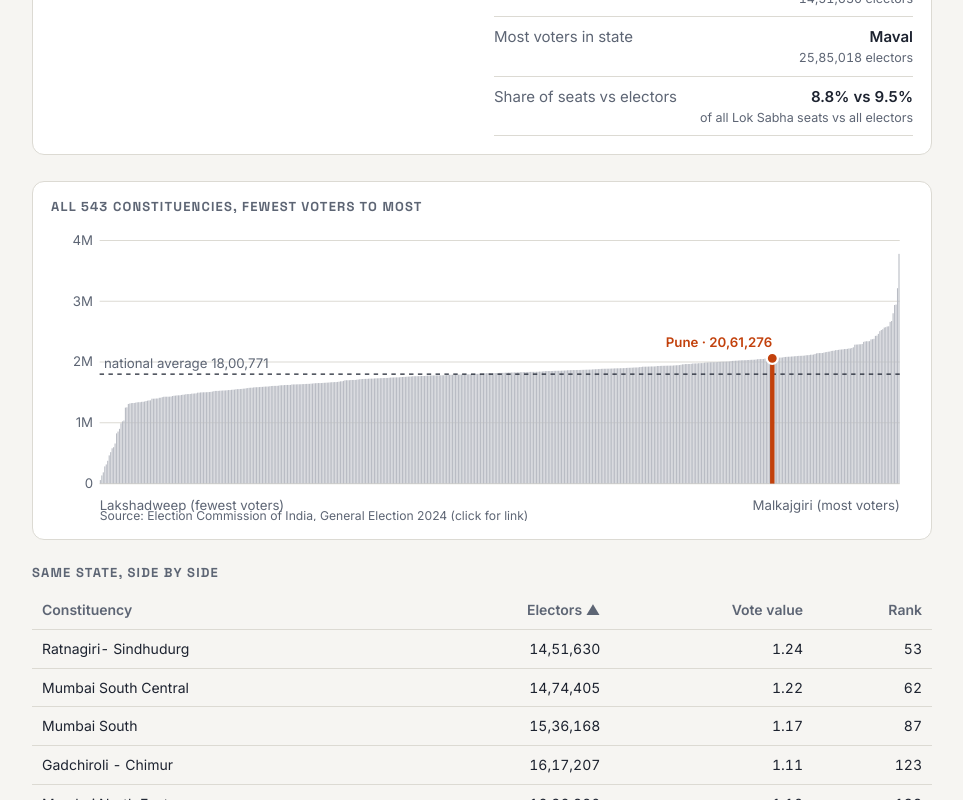
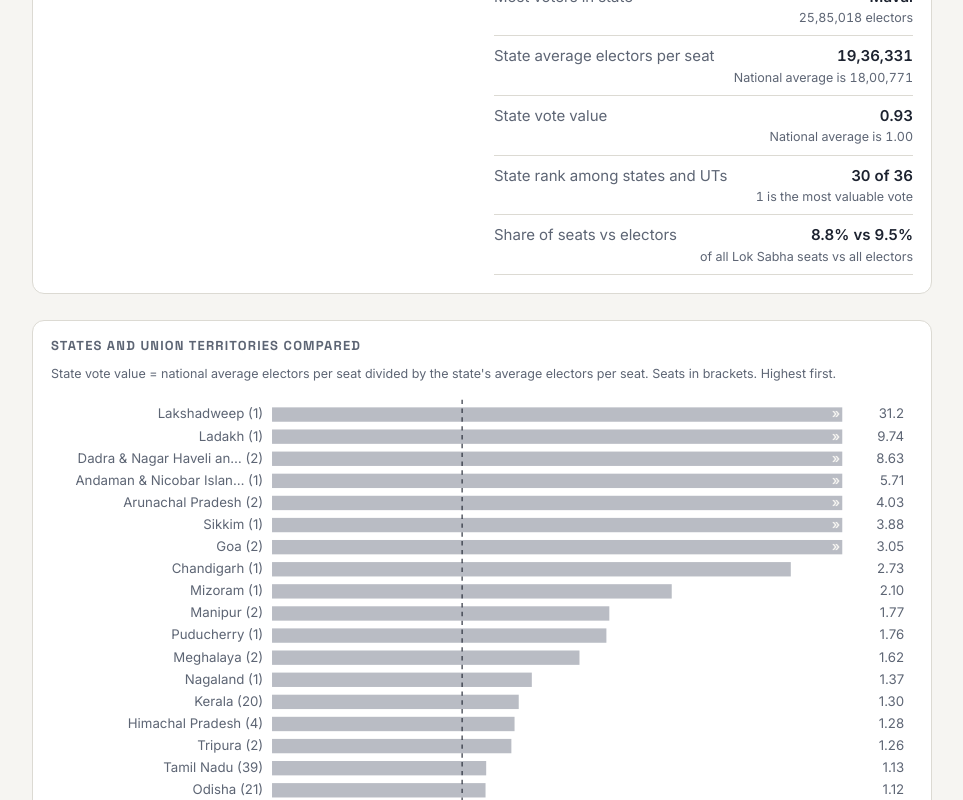
Before and after one commit to abhijitsuresh-source/vote_value, a plain HTML site: page check.html in a window 1280 px wide. Shown: the part 1520-2320 px from the top of the page, without its empty margins (158-1121 px from the left). Drawn offline with Linux system fonts and the light colour scheme.

Commit message:
Add files via upload

```diff
--- a/check.html
+++ b/check.html
@@ -134,6 +134,7 @@ dl.det dd small{display:block;font-weight:400;color:var(--muted);font-size:12.5p
       </div>
     </div>
   </section>
+  <section class="box"><h2>States and union territories compared</h2><p class="src" style="margin:0 0 10px">State vote value = national average electors per seat divided by the state's average electors per seat. Seats in brackets. Highest first.</p><div id="schart"></div><p class="src">Source: <a href="https://www.eci.gov.in/general-election-to-loksabha-2024-statistical-reports" target="_blank" rel="noopener">Election Commission of India, General Election 2024 statistical reports</a>.</p></section>
   <section class="box"><h2>All 543 constituencies, fewest voters to most</h2><div id="chart"></div></section>
   <section><h2>Same state, side by side</h2><div class="scroll"><table id="tbl"></table></div><p class="src">Source: <a href="https://www.eci.gov.in/general-election-to-loksabha-2024-statistical-reports" target="_blank" rel="noopener">Election Commission of India, General Election 2024 statistical reports</a>.</p></section>
  </div>
@@ -187,7 +188,7 @@ function render(r){
       <div class="fact"><b>${fmt(Math.round(mean))}</b><span>average electors per seat in India</span></div>
       <div class="fact"><b>${(mean/sMean).toFixed(2)}</b><span>${r.s} average vote value (${st.length} seat${st.length>1?'s':''})</span></div>
     </div>`;
-  chart();table();maps();details();
+  chart();table();maps();details();stateChart();
 }
 function chart(){
   const W=780,H=268,L=44,R=12,T=14,B=34,n=sorted.length,iw=W-L-R,ih=H-T-B,max=4000000;
@@ -276,12 +277,36 @@ function details(){
    +row('Seats in '+r.s,n);
   if(n>1){
     h+=row('Rank within state',stRank+' of '+n,'1 is the most valuable vote')
-     +row('State average electors per seat',fmt(Math.round(sMean)))
      +row('Fewest voters in state',lo.c,fmt(lo.e)+' electors')
      +row('Most voters in state',hi.c,fmt(hi.e)+' electors');
   }
+  const ss=stateStats.find(x=>x.s===r.s),sr=stateStats.indexOf(ss)+1;
+  h+=row('State average electors per seat',fmt(Math.round(sMean)),'National average is '+fmt(Math.round(mean)))
+   +row('State vote value',vtxt(ss.v),'National average is 1.00')
+   +row('State rank among states and UTs',sr+' of '+stateStats.length,'1 is the most valuable vote');
   h+=row('Share of seats vs electors',pc(n/543*100)+' vs '+pc(stTotal/total*100),'of all Lok Sabha seats vs all electors');
   $('det').innerHTML=h;
+}
+
+
+/* ---------- states compared ---------- */
+const stateStats=states.map(k=>{const l=byState[k],m=l.reduce((a,x)=>a+x.e,0)/l.length;return{s:k,n:l.length,m,v:mean/m}}).sort((a,b)=>b.v-a.v);
+function stateChart(){
+  const W=780,L=200,R=64,T=10,rh=20,H=T+stateStats.length*rh+34,cap=3,iw=W-L-R,x=v=>L+Math.min(v,cap)/cap*iw;
+  const esc=t=>t.replace(/&/g,'&amp;');
+  let c=`<svg class="c" viewBox="0 0 ${W} ${H}" role="img" aria-label="Vote value of every state and union territory, with ${esc(cur.s)} highlighted">`;
+  stateStats.forEach((o,i)=>{
+    const y=T+i*rh,on=o.s===cur.s,nm=o.s.length>24?o.s.slice(0,23)+'\u2026':o.s,w=x(o.v)-L;
+    c+=`<g><title>${esc(o.s)}: vote value ${vtxt(o.v)}, ${fmt(Math.round(o.m))} electors per seat on average, ${o.n} seat${o.n>1?'s':''}</title>`
+     +`<text class="${on?'hl':''}" x="${L-8}" y="${y+13}" text-anchor="end">${esc(nm)} (${o.n})</text>`
+     +`<rect x="${L}" y="${y+3}" width="${w}" height="${rh-7}" fill="${on?'var(--accent)':'var(--bar)'}"/>`
+     +(o.v>cap?`<text x="${W-R-2}" y="${y+13}" text-anchor="end" style="fill:var(--bg);font-weight:700">\u00bb</text>`:'')
+     +`<text class="${on?'hl':''}" x="${W-8}" y="${y+13}" text-anchor="end">${vtxt(o.v)}</text></g>`;
+  });
+  const ly=T+stateStats.length*rh;
+  c+=`<line x1="${x(1)}" x2="${x(1)}" y1="${T-4}" y2="${ly}" stroke="var(--ink)" stroke-dasharray="4 4"/><text x="${x(1)}" y="${ly+14}" text-anchor="middle">1.00 = national average</text>`
+   +`<text x="${W-8}" y="${ly+14}" text-anchor="end">\u00bb bar cut off at ${cap}</text></svg>`;
+  $('schart').innerHTML=c;
 }
 
 /* ---------- start ---------- */
```
